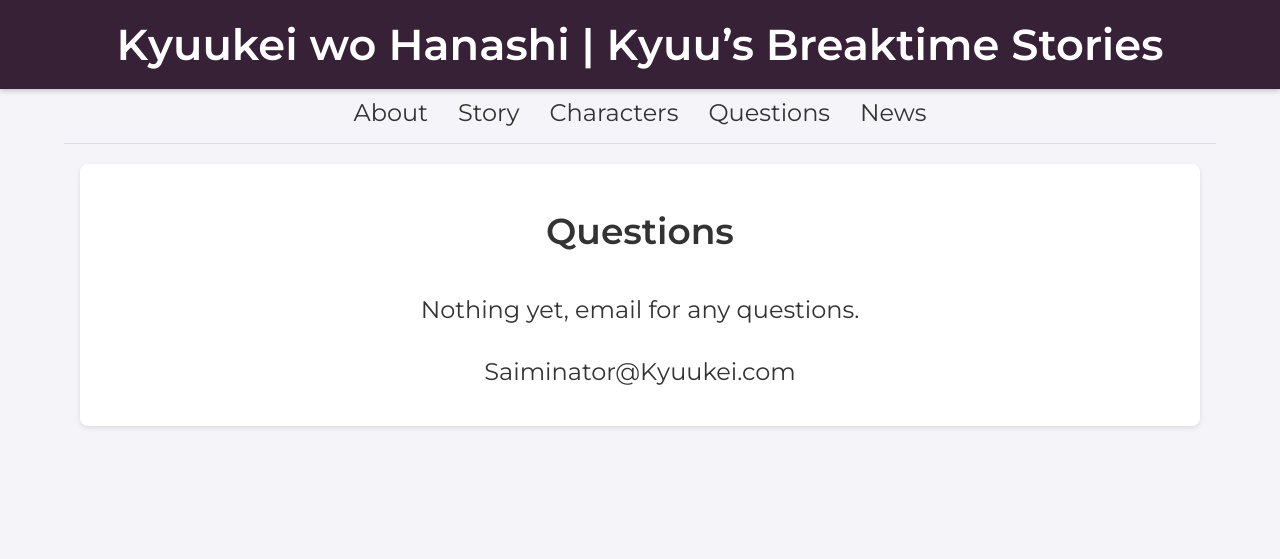
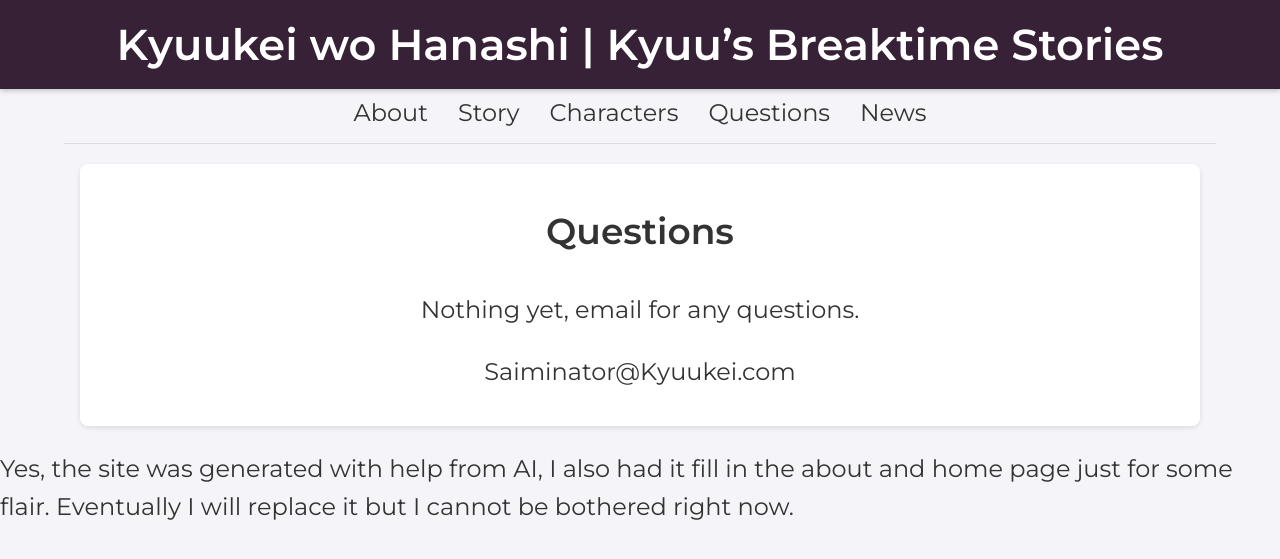
Before and after one commit to Saiminator/Kyuukei, a Jekyll site: the page built from questions.html, in a window 1280 px wide. Shown: the top 559 px of the page. Built offline with Jekyll 4.4.1, drawn with Linux system fonts in a browser that asks for light colours.

Commit message:
Update questions.html

```diff
--- a/questions.html
+++ b/questions.html
@@ -8,3 +8,8 @@ title: Questions
   <p>Nothing yet, email for any questions.</p>
   <p>Saiminator@Kyuukei.com</p>
 </section>
+
+
+  <p>
+    Yes, the site was generated with help from AI, I also had it fill in the about and home page just for some flair. Eventually I will replace it but I cannot be bothered right now.
+  </p>
```
